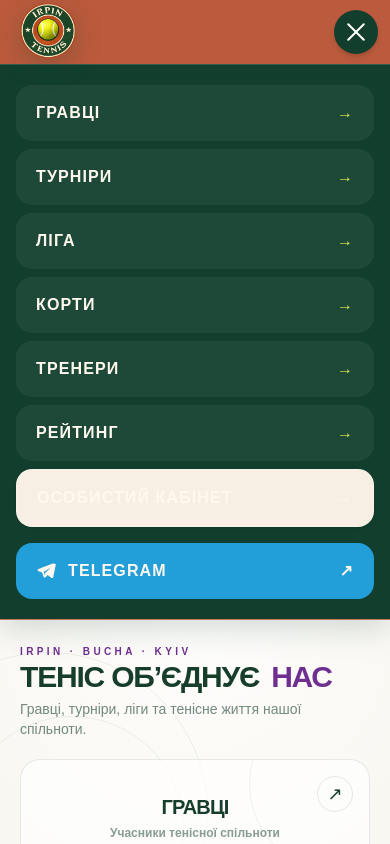
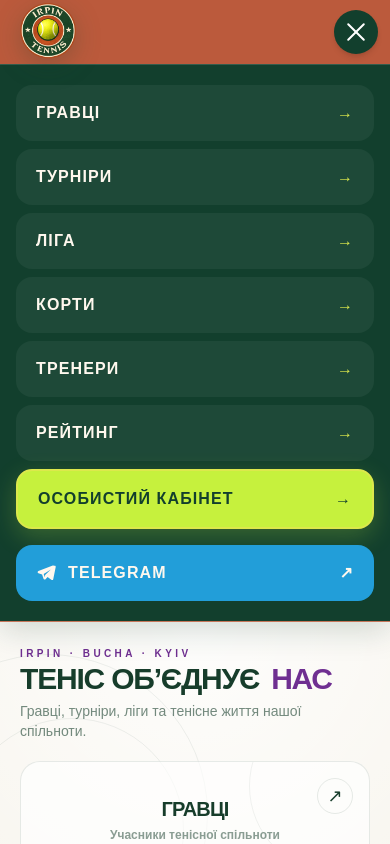
Before and after one commit to yellowblue9912-cell/irpin-tennis-next, a Next.js app: page / in a window 390 px wide. Both pictures are taken after a click on the button "Відкрити меню". Shown: the top 844 px of the page. Built offline with nearby package versions, Linux system fonts and the light colour scheme.

Commit message:
Improve mobile menu contrast

```diff
--- a/components/Header.tsx
+++ b/components/Header.tsx
@@ -148,9 +148,10 @@ export default function Header() {
                   key={item.href}
                   href={item.href}
                   onClick={() => setMenuOpen(false)}
+                  style={active ? { color: "#123f2d" } : undefined}
                   className={`flex items-center justify-between rounded-2xl px-5 py-4 text-base font-black uppercase tracking-[0.07em] transition ${
                     active
-                      ? "bg-[#f7efe3] text-[#123f2d]"
+                      ? "bg-[#c6f13d]"
                       : "bg-white/5 text-white hover:bg-white/10"
                   }`}
                 >
@@ -170,7 +171,8 @@ export default function Header() {
             <Link
               href="/account"
               onClick={() => setMenuOpen(false)}
-              className="flex items-center justify-between rounded-2xl border border-white/20 bg-[#f7efe3] px-5 py-4 text-base font-black uppercase tracking-[0.07em] text-[#123f2d] shadow-sm transition hover:bg-white"
+              style={{ color: "#123f2d" }}
+              className="flex items-center justify-between rounded-2xl border-2 border-[#dce84c] bg-[#c6f13d] px-5 py-4 text-base font-black uppercase tracking-[0.07em] shadow-[0_8px_24px_rgba(198,241,61,0.22)] transition hover:bg-[#d9ff5a]"
             >
               <span>Особистий кабінет</span>
               <span>→</span>
```
